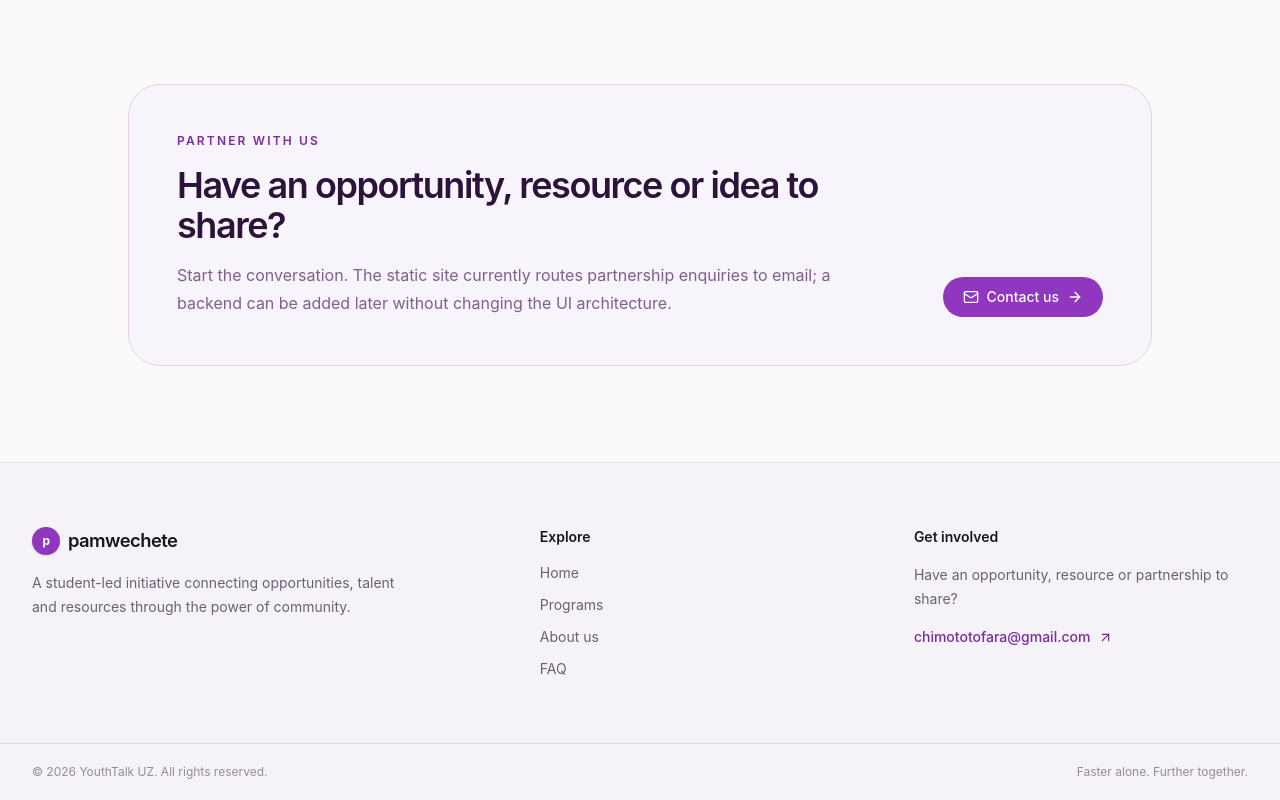
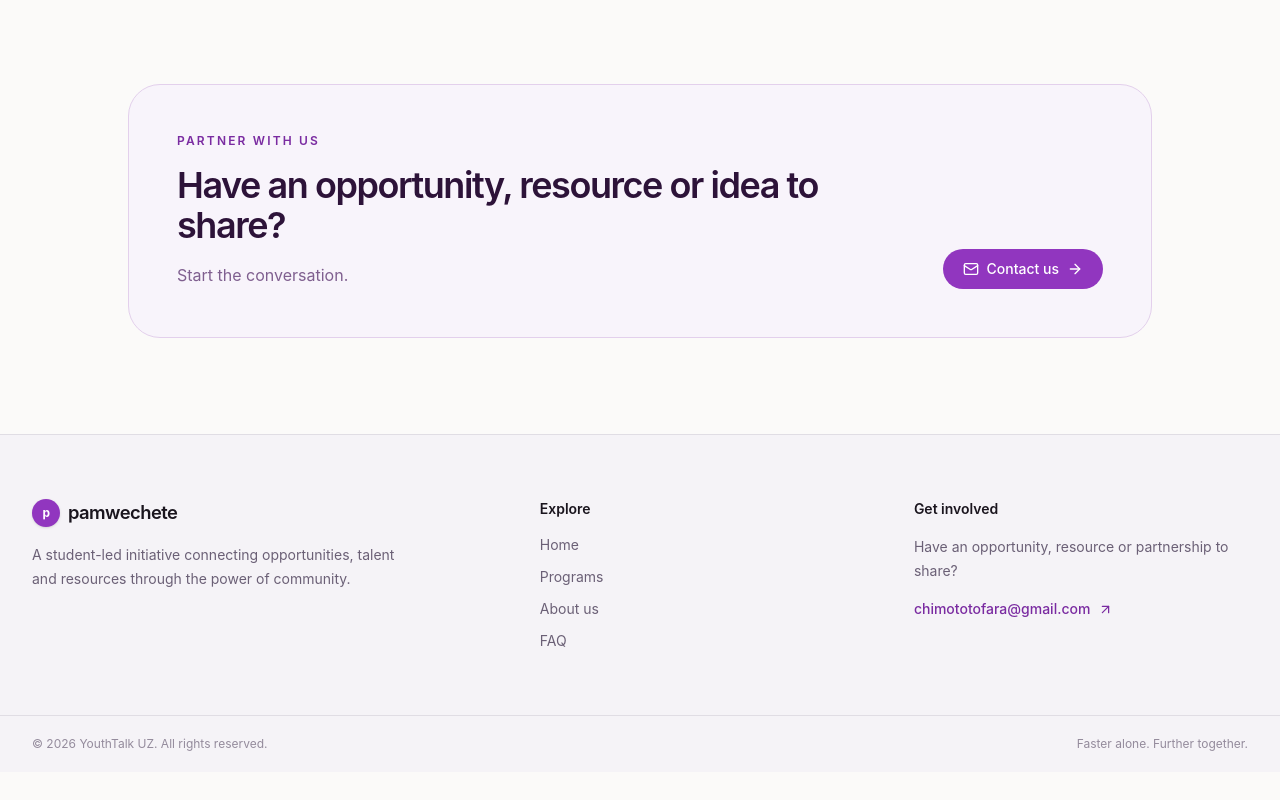
Before and after one commit to Denzel-Chimoto/pamwechete, a React (Vite) app: page /about in a window 1280 px wide. Shown: the part 2033-2833 px from the top of the page. After the commit the page ends 2805 px from the top, so only its background shows below. Built offline with nearby package versions, Linux system fonts and the light colour scheme.

Commit message:
Changed static site footnotes on screen

```diff
--- a/src/pages/AboutPage.tsx
+++ b/src/pages/AboutPage.tsx
@@ -74,10 +74,10 @@ export function AboutPage() {
             <div className="max-w-2xl">
               <p className="text-xs font-semibold uppercase tracking-[0.18em] text-brand-700 dark:text-brand-300">Partner with us</p>
               <h2 className="mt-4 text-3xl font-semibold tracking-[-0.04em] text-brand-950 dark:text-brand-50 sm:text-4xl">Have an opportunity, resource or idea to share?</h2>
-              <p className="mt-4 text-base leading-7 text-brand-900/70 dark:text-brand-100/70">Start the conversation. The static site currently routes partnership enquiries to email; a backend can be added later without changing the UI architecture.</p>
+              <p className="mt-4 text-base leading-7 text-brand-900/70 dark:text-brand-100/70">Start the conversation.</p>
             </div>
             <a
-              href="mailto:hello@pamwechete.org"
+              href="mailto:chimototofara@gmail.com"
               className="inline-flex items-center justify-center gap-2 rounded-full bg-brand-600 px-5 py-2.5 text-sm font-medium text-white transition-colors hover:bg-brand-700 focus-visible:outline-none focus-visible:ring-4 focus-visible:ring-brand-400"
             >
               <Mail size={16} />
--- a/src/pages/ProgramsPage.tsx
+++ b/src/pages/ProgramsPage.tsx
@@ -16,7 +16,7 @@ export function ProgramsPage() {
         <SectionHeading
           eyebrow="Programs"
           title="Projects built around access, connection and opportunity."
-          description="This page and the homepage carousel intentionally use the same static programme repository, so content only needs to be maintained in one place."
+          // description="This page and the homepage carousel intentionally use the same static programme repository, so content only needs to be maintained in one place."
         />
 
         <div className="mt-10 flex flex-wrap gap-2" role="tablist" aria-label="Programme status">
```
